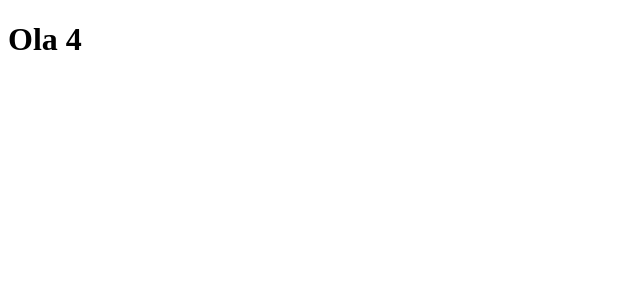
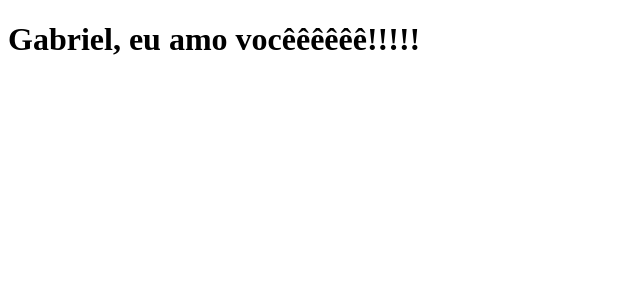
Before and after one commit to Annurb/turbo-waffle, a Next.js app: page / in a window 1280 px wide. Shown: the top 300 px of the page, without its empty margins (0-640 px from the left). Built offline with nearby package versions, Linux system fonts and the light colour scheme.

Commit message:
Removendo node_modules e .next que foram comitados por erro

```diff
--- a/pages/index.js
+++ b/pages/index.js
@@ -1,4 +1,4 @@
 function Home(){
-    return <h1> Ola 4</h1>
+    return <h1> Gabriel, eu amo vocêêêêêê!!!!!</h1>
 }
 export default Home;
```
